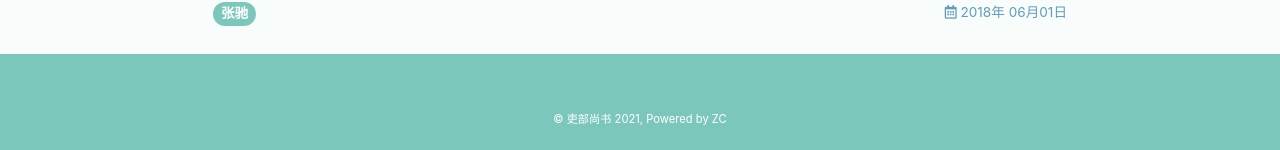
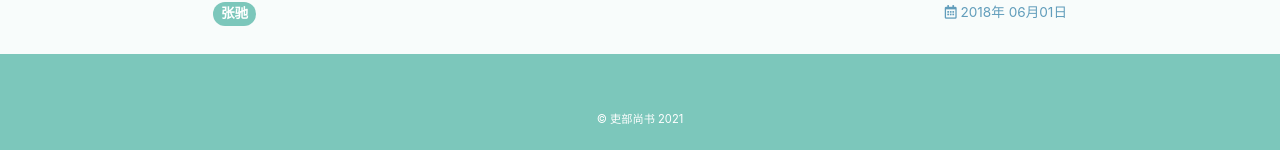
Before and after one commit to zc1321/zc1321.github.io, a Jekyll site: the page built from index.html, in a window 1280 px wide. Shown: the part 1620-1770 px from the top of the page. Built offline with Jekyll 4.4.1, drawn with Linux system fonts in a browser that asks for light colours; nearby versions of some CDN libraries; the list of posts is cut into pages by our own code.

Commit message:
Update footer.html

```diff
--- a/_includes/footer.html
+++ b/_includes/footer.html
@@ -28,9 +28,7 @@
       <div>
         {%- include snippets/get-locale-string.html key='COPYRIGHT_DATES' -%}
         {%- assign _locale_copyright_dates = __return -%}
-        © {{ site.title }} {{ _locale_copyright_dates }},
-        Powered by ZC<!-- <a title="Jekyll is a simple, blog-aware, static site generator." href="http://jekyllrb.com/">Jekyll</a> & <a
-        title="TeXt is a super customizable Jekyll theme." href="https://github.com/kitian616/jekyll-TeXt-theme">TeXt Theme</a>.-->
+        © {{ site.title }} {{ _locale_copyright_dates }}
       </div>
     </div>
   </div>
```
